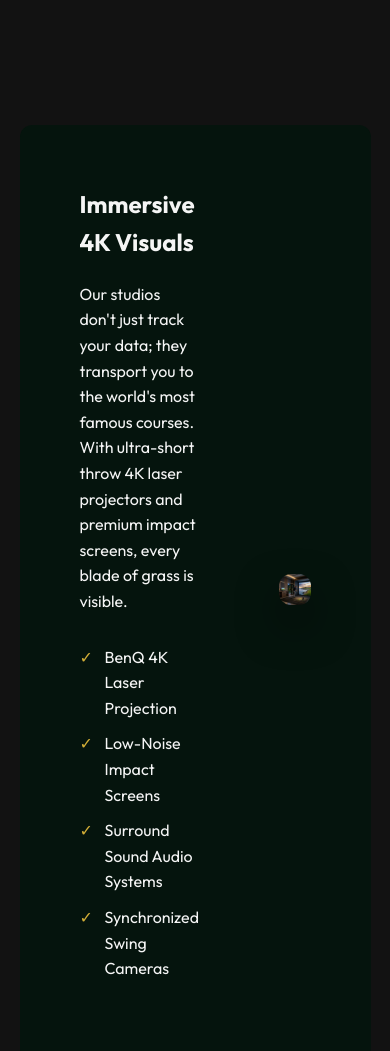
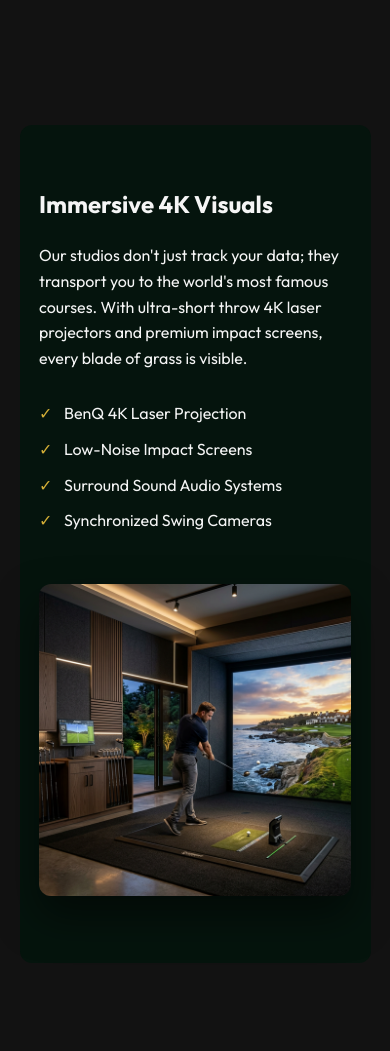
Before and after one commit to imyporter2003/elite-garden-golf, a website: page tech-deep-dive.html in a window 390 px wide. Shown: the part 1620-2671 px from the top of the page. Drawn offline with Linux system fonts and the light colour scheme.

Commit message:
Fix technology page image responsiveness on mobile

```diff
--- a/style.css
+++ b/style.css
@@ -293,6 +293,25 @@ body {
 /* Sections */
 section {
     padding: 100px 5%;
+}
+
+/* Technology page — image + text 2-col grid */
+.tech-visual-grid {
+    display: grid;
+    grid-template-columns: 1fr 1fr;
+    gap: 60px;
+    align-items: center;
+}
+
+@media (max-width: 768px) {
+    .tech-visual-grid {
+        grid-template-columns: 1fr;
+        gap: 30px;
+    }
+
+    .tech-visual-grid img {
+        width: 100%;
+    }
 }
 
 /* Feature Icons */
--- a/tech-deep-dive.html
+++ b/tech-deep-dive.html
@@ -95,8 +95,8 @@
         </div>
     </section>
 
-    <section style="background: var(--secondary-dark); border-radius: 12px; margin: 0 5% 100px; padding: 60px;">
-        <div style="display: grid; grid-template-columns: 1fr 1fr; gap: 80px; align-items: center;">
+    <section style="background: var(--secondary-dark); border-radius: 12px; margin: 0 5% 100px; padding: 60px 5%;">
+        <div class="tech-visual-grid">
             <div class="reveal">
                 <h2>Immersive 4K Visuals</h2>
                 <p style="margin-top: 20px;">Our studios don't just track your data; they transport you to the world's
```
